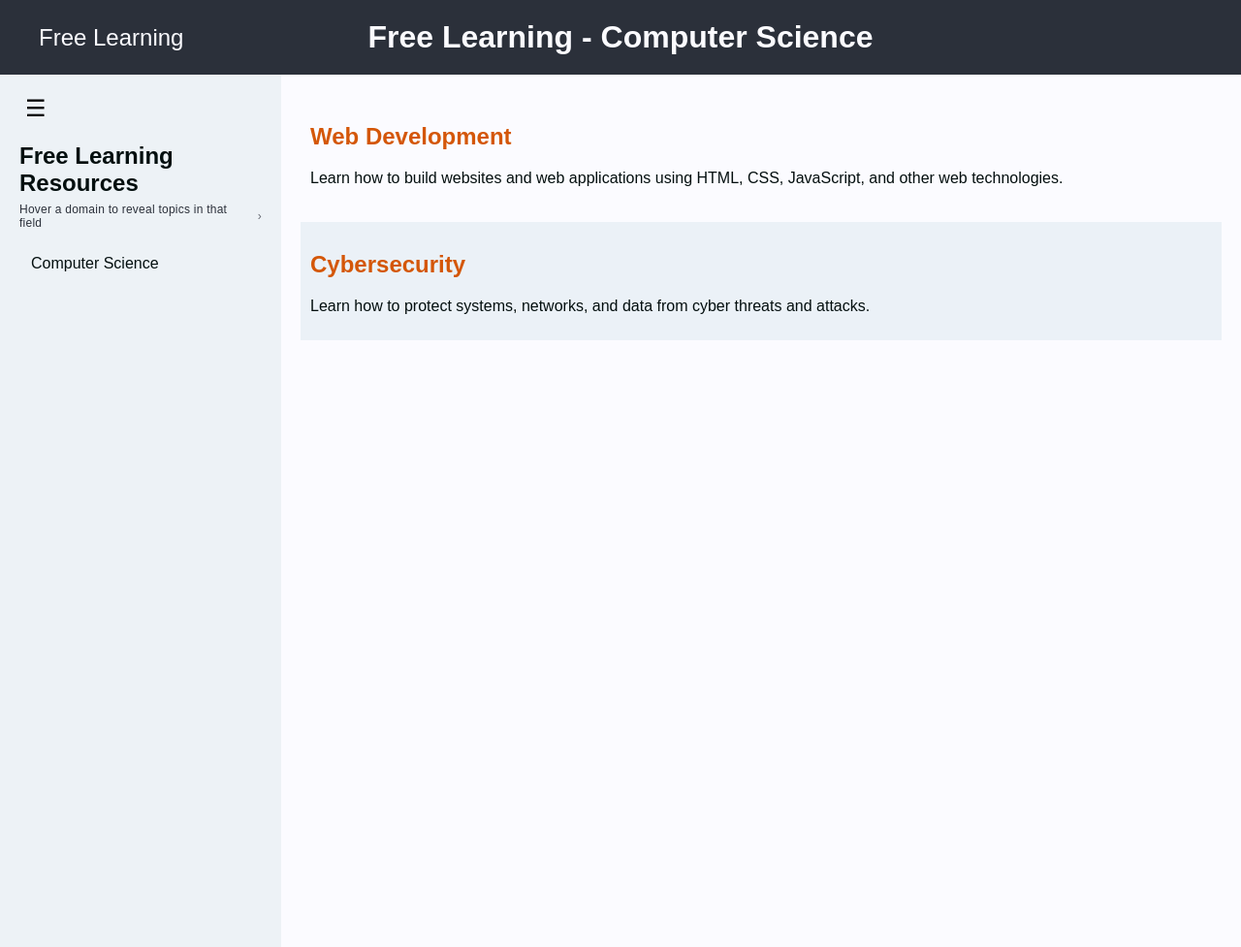
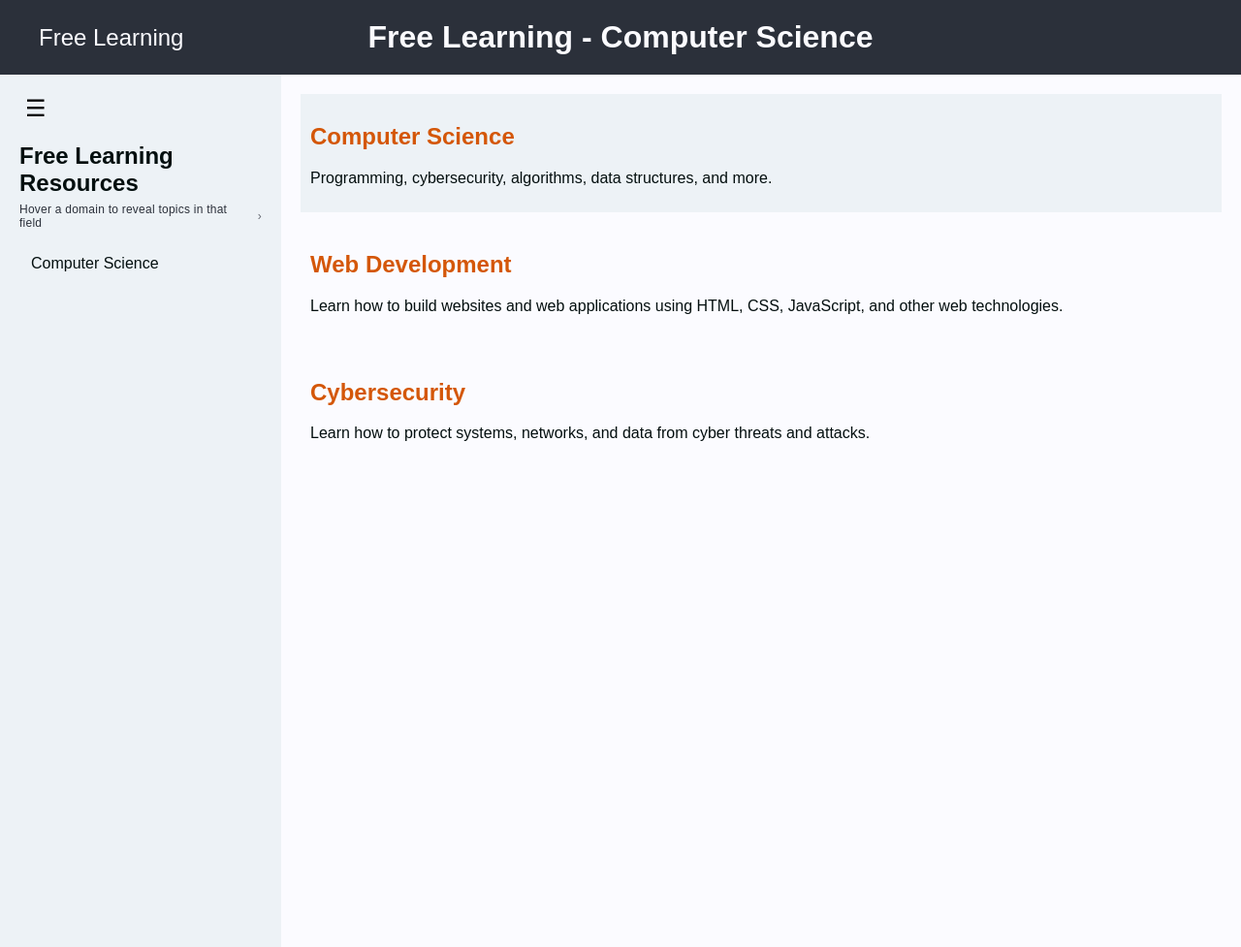
Before and after one commit to indi-c/indi-c.github.io, a Jekyll site: the page built from _learning/cs.html, in a window 1280 px wide. Shown: the whole page at 97% size. Built offline with Jekyll 4.4.1, drawn with Linux system fonts in a browser that asks for light colours.

Commit message:
changed styling

```diff
--- a/_includes/freelearningcontent.html
+++ b/_includes/freelearningcontent.html
@@ -1,4 +1,4 @@
-<div class="freelearningcontent" style="background-color: {{ include.color }}; padding: 10px; margin-bottom: 10px;">
+<div class="freelearningcontent" style="background-color: #fbfbff; padding: 10px; margin-bottom: 10px;">
     <h2><a href="{{ include.url }}">{{ include.title }}</a></h2>
     <p>{{ include.brief }}</p>
 </div>
--- /dev/null
+++ b/_includes/freelearningtopictitle.html
@@ -0,0 +1,4 @@
+<div class="freelearningcontent" style="background-color: #EDF2F6; padding: 10px; margin-bottom: 10px;">
+    <h2><a href="{{ include.url }}">{{ include.title }}</a></h2>
+    <p>{{ include.description }}</p>
+</div>
--- a/_learning/cs.html
+++ b/_learning/cs.html
@@ -2,5 +2,6 @@
 layout: freelearningdefault
 title: Free Learning - Computer Science
 ---
-{% include freelearningcontent.html url="web" title="Web Development" brief="Learn how to build websites and web applications using HTML, CSS, JavaScript, and other web technologies." color="#fbfbff" %}
-{% include freelearningcontent.html url="cybersecurity" title="Cybersecurity" brief="Learn how to protect systems, networks, and data from cyber threats and attacks." color="#EBF1F7" %}
+{% include freelearningtopictitle.html url="cs" title="Computer Science" description="Programming, cybersecurity, algorithms, data structures, and more." %}
+{% include freelearningcontent.html url="web" title="Web Development" brief="Learn how to build websites and web applications using HTML, CSS, JavaScript, and other web technologies." %}
+{% include freelearningcontent.html url="cybersecurity" title="Cybersecurity" brief="Learn how to protect systems, networks, and data from cyber threats and attacks." %}
--- a/_learning/cs/cybersecurity.html
+++ b/_learning/cs/cybersecurity.html
@@ -2,4 +2,4 @@
 layout: freelearningdefault
 title: Free Learning - Cybersecurity
 ---
-{% include freelearningcontent.html url="cybersecurity" title="Cybersecurity" brief="Cybersecurity is the practice of protecting computer systems, networks, and data from unauthorized access, attacks, and damage. It involves implementing security measures, monitoring for threats, and responding to incidents to ensure the confidentiality, integrity, and availability of information." color="#fbfbff" %}
+{% include freelearningtopictitle.html url="cybersecurity" title="Cybersecurity" description="Cybersecurity is the practice of protecting computer systems, networks, and data from unauthorized access, attacks, and damage. It involves implementing security measures, monitoring for threats, and responding to incidents to ensure the confidentiality, integrity, and availability of information." %}
--- a/_learning/cs/web.html
+++ b/_learning/cs/web.html
@@ -2,6 +2,6 @@
 layout: freelearningdefault
 title: Free Learning - Web Development
 ---
-{% include freelearningcontent.html url="web" title="Web Development" brief="Web development is the process of creating websites and web applications. It involves a combination of programming languages, frameworks, and tools to build functional and visually appealing web experiences. This field covers both front-end development (what users see) and back-end development (server-side logic and databases)." color="#fbfbff" %}
-{% include freelearningcontent.html url="html" title="Html" brief="Learn the basics of HTML, the standard markup language for creating web pages." color="#EBF1F7" %}
-{% include freelearningcontent.html url="javascript" title="Javascript" brief="Learn JavaScript, the programming language that enables dynamic web content." color="#fbfbff" %}
+{% include freelearningtopictitle.html url="web" title="Web Development" description="Web development is the process of creating websites and web applications. It involves a combination of programming languages, frameworks, and tools to build functional and visually appealing web experiences. This field covers both front-end development (what users see) and back-end development (server-side logic and databases)." %}
+{% include freelearningcontent.html url="html" title="HTML" brief="Learn the basics of HTML, the standard markup language for creating web pages." %}
+{% include freelearningcontent.html url="javascript" title="Javascript" brief="Learn JavaScript, the programming language that enables dynamic web content." %}
--- a/_learning/cs/web/html.html
+++ b/_learning/cs/web/html.html
@@ -1,6 +1,6 @@
 ---
 layout: freelearningdefault
-title: Free Learning - Html
+title: Free Learning - HTML
 ---
-{% include freelearningcontent.html url="html" title="Html" brief="HTML (HyperText Markup Language) is the standard markup language used to create web pages. It provides the structure and content of a webpage, allowing developers to define headings, paragraphs, links, images, and other elements. Understanding HTML is essential for anyone interested in web development, as it forms the foundation for building websites and web applications." color="#fbfbff" %}
-{% include freelearningcontent.html url="https://fullstackopen.com/en/" title="Full Stack Open" brief="Learn modern web development with JavaScript, React, Node.js, and more." color="#EBF1F7" %}
+{% include freelearningtopictitle.html url="html" title="HTML" description="HTML (HyperText Markup Language) is the standard markup language used to create web pages. It provides the structure and content of a webpage, allowing developers to define headings, paragraphs, links, images, and other elements. Understanding HTML is essential for anyone interested in web development, as it forms the foundation for building websites and web applications." %}
+{% include freelearningcontent.html url="https://fullstackopen.com/en/" title="Full Stack Open" brief="Learn modern web development with JavaScript, React, Node.js, and more." %}
--- a/_learning/cs/web/javascript.html
+++ b/_learning/cs/web/javascript.html
@@ -2,5 +2,5 @@
 layout: freelearningdefault
 title: Free Learning - Javascript
 ---
-{% include freelearningcontent.html url="javascript" title="Javascript" brief="JavaScript is a programming language that enables developers to create interactive and dynamic content on websites. It is widely used for front-end development, allowing developers to manipulate the Document Object Model (DOM), handle events, and create responsive user interfaces. JavaScript is also used server-side with technologies like Node.js, making it crucial for modern full-stack web development." color="#fbfbff" %}
-{% include freelearningcontent.html url="https://fullstackopen.com/en/" title="Full Stack Open" brief="Learn modern web development with JavaScript, React, Node.js, and more." color="#EBF1F7" %}
+{% include freelearningtopictitle.html url="javascript" title="Javascript" description="JavaScript is a programming language that enables developers to create interactive and dynamic content on websites. It is widely used for front-end development, allowing developers to manipulate the Document Object Model (DOM), handle events, and create responsive user interfaces. JavaScript is also used server-side with technologies like Node.js, making it crucial for modern full-stack web development." %}
+{% include freelearningcontent.html url="https://fullstackopen.com/en/" title="Full Stack Open" brief="Learn modern web development with JavaScript, React, Node.js, and more." %}
```
Also changed, not shown: genpages.py (+12 -25 lines).
